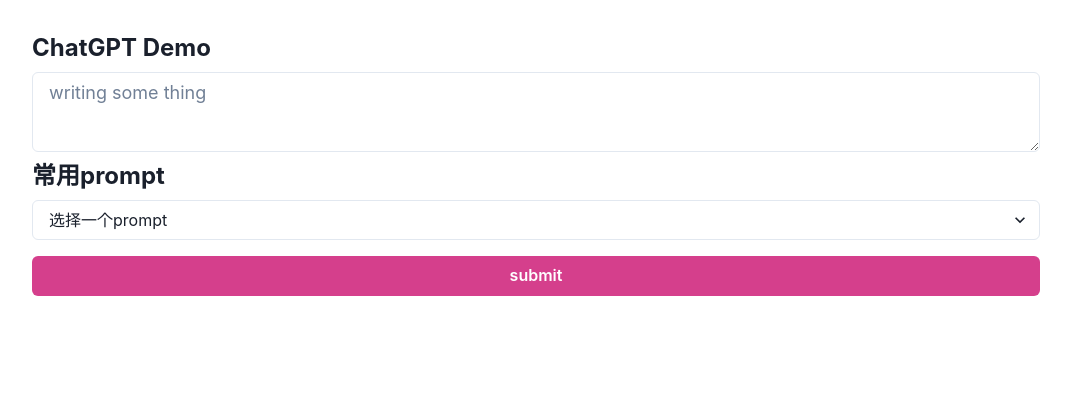
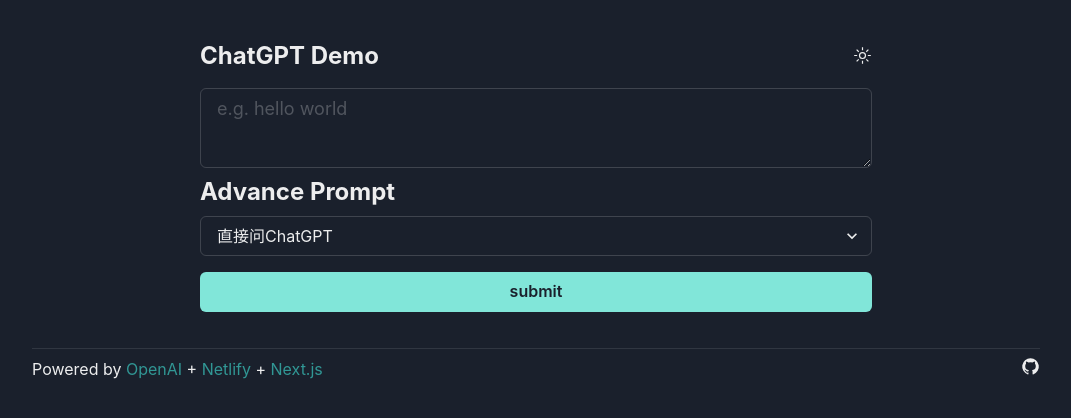
Before and after one commit to lynnjinjie/chatgpt-demo, a Next.js app: page / in a window 1280 px wide. Shown: the top 418 px of the page, without its empty margins (104-1175 px from the left). Built offline with nearby package versions, Linux system fonts and the light colour scheme.

Commit message:
feat: add theme, prompt and footer component

```diff
--- a/package.json
+++ b/package.json
@@ -25,6 +25,7 @@
   },
   "devDependencies": {
     "@antfu/eslint-config": "^0.36.0",
+    "@iconify-json/carbon": "^1.1.16",
     "@unocss/webpack": "^0.50.4",
     "eslint": "^8.35.0",
     "unocss": "^0.50.4"
--- /dev/null
+++ b/src/components/Footer.tsx
@@ -0,0 +1,51 @@
+import { Divider, Link } from '@chakra-ui/react'
+
+export default function Footer() {
+  const powerby = [
+    {
+      href: 'https://beta.openai.com/account',
+      name: 'OpenAI',
+    },
+    {
+      href: 'https://netlify.app/',
+      name: 'Netlify',
+    },
+    {
+      href: 'https://nextjs.or',
+      name: 'Next.js',
+    },
+  ]
+
+  return (
+    <footer className='mt-5'>
+      <Divider></Divider>
+      <div className='h-16 flex justify-between pt-2'>
+        <div>
+          Powered by{' '}
+          {
+            powerby.map((link, i) => {
+              return (
+                <span key={link.href}>
+                  <Link
+                    color='teal.500'
+                    target="_blank"
+                    rel="noreferrer"
+                    href={link.href}
+                  >
+                    {link.name}
+                  </Link>
+                  {i !== powerby.length - 1 && ' + '}
+                </span>
+              )
+            })
+          }
+        </div>
+        <div>
+            <Link href='https://github.com/lynnjinjie/chatgpt-demo'>
+              <div className='i-carbon:logo-github'></div>
+            </Link>
+        </div>
+      </div>
+    </footer>
+  )
+}
--- a/src/pages/_document.tsx
+++ b/src/pages/_document.tsx
@@ -1,10 +1,13 @@
 import { Head, Html, Main, NextScript } from 'next/document'
+import { ColorModeScript } from '@chakra-ui/react'
+import theme from './theme'
 
 export default function Document() {
   return (
     <Html lang="en">
       <Head />
       <body>
+      <ColorModeScript initialColorMode={theme.config.initialColorMode}></ColorModeScript>
         <Main />
         <NextScript />
       </body>
--- a/src/pages/index.tsx
+++ b/src/pages/index.tsx
@@ -1,10 +1,16 @@
-import { useState } from 'react'
-import { Button, Card, CardBody, Select, Text, Textarea } from '@chakra-ui/react'
+import { useMemo, useState } from 'react'
+import { Button, Card, CardBody, Select, Text, Textarea, useColorMode } from '@chakra-ui/react'
+
+import Footer from '~/components/Footer'
 
 export default function Home() {
+  const [describe, setDescribe] = useState('')
   const [prompt, setPrompt] = useState('')
   const [answer, setAnswer] = useState('')
   const [isLoading, setIsLoading] = useState(false)
+  const { colorMode, toggleColorMode } = useColorMode()
+
+  const convertion = useMemo(() => `${prompt}:\n ${describe}`, [describe, prompt])
 
   async function handleClick() {
     setAnswer('')
@@ -15,11 +21,13 @@ export default function Home() {
         'Content-Type': 'application/json',
       },
       body: JSON.stringify({
-        prompt,
+        prompt: convertion,
       }),
     })
-    if (!response.ok)
+    if (!response.ok) {
+      setIsLoading(false)
       throw new Error(response.statusText)
+    }
 
     // This data is a ReadableStream
     const data = response.body
@@ -52,25 +60,34 @@ export default function Home() {
       option: '总结内容',
       value: '用一段话详略得当总结这段聊天内容',
     },
+    {
+      option: '英文翻译',
+      value: '翻译成简体中文',
+    },
   ]
 
-  // const promptObj = {
-  //   英文邮件: 'Generate a business email in UK English that is friendly, but still professional and appropriate for the workplace.The topic is',
-  //   中文邮件: 'Generate a business email in Simplified Chinese  that is friendly, but still professional and appropriate for the workplace.The topic is',
-  //   说了啥: '用一段话详略得当总结这段聊天内容',
-  // }
+  function handleSelect(value: string) {
+    setPrompt(value)
+  }
 
   return (
-    <div className='text-center max-w-5xl mx-auto flex-col mt-4 p-2 min-h-screen'>
-      <h2 className='h2'>ChatGPT Demo</h2>
+    <div className={`text-center max-w-5xl mx-auto mt-4 p-2 min-h-screen ${colorMode === 'dark' ? 'dark' : ''}`}>
+      <main className='max-w-2xl mx-auto'>
+      <div className='py-2 flex justify-between items-center'>
+        <h2 className='h2'>ChatGPT Demo</h2>
+        <div
+          className='dark:i-carbon-sun i-carbon-moon cursor-pointer'
+          onClick={toggleColorMode}
+        ></div>
+      </div>
       <Textarea
-        placeholder='writing some thing'
+        placeholder='e.g. hello world'
         size="lg"
-        value={prompt}
-        onChange={e => setPrompt(e.target.value)}
+        value={describe}
+        onChange={e => setDescribe(e.target.value)}
       ></Textarea>
-      <h2 className='h2'>常用prompt</h2>
-      <Select placeholder='选择一个prompt'>
+      <h2 className='h2'>Advance Prompt</h2>
+      <Select placeholder='直接问ChatGPT' onChange={e => handleSelect(e.target.value)}>
         {
           promptArr.map(prompt => <option value={prompt.value} key={ prompt.option }>{prompt.option}</option>)
         }
@@ -79,7 +96,7 @@ export default function Home() {
         isLoading={isLoading}
         loadingText='Loading'
         className='w-full my-4'
-        colorScheme='pink'
+        colorScheme='teal'
         onClick={() => handleClick()}
       >submit</Button>
       {
@@ -90,6 +107,8 @@ export default function Home() {
         </CardBody>
       </Card>)
       }
+      </main>
+      <Footer></Footer>
     </div>
   )
 }
--- /dev/null
+++ b/src/pages/theme.ts
@@ -0,0 +1,15 @@
+// theme.ts
+
+// 1. import `extendTheme` function
+import { type ThemeConfig, extendTheme } from '@chakra-ui/react'
+
+// 2. Add your color mode config
+const config: ThemeConfig = {
+  initialColorMode: 'dark',
+  useSystemColorMode: true,
+}
+
+// 3. extend the theme
+const theme = extendTheme({ config })
+
+export default theme
--- a/uno.config.ts
+++ b/uno.config.ts
@@ -1,9 +1,12 @@
-import { defineConfig, presetAttributify, presetUno } from 'unocss'
+import { defineConfig, presetAttributify, presetIcons, presetUno } from 'unocss'
 
 export default defineConfig({
   presets: [
     presetAttributify(),
     presetUno(),
+    presetIcons({
+      scale: 1.2,
+    }),
   ],
   shortcuts: [
     ['h2', 'text-left my-2 font-bold text-2xl'],
```
Also changed, not shown: 1 other file (tests, documents, lock files or other folders).
